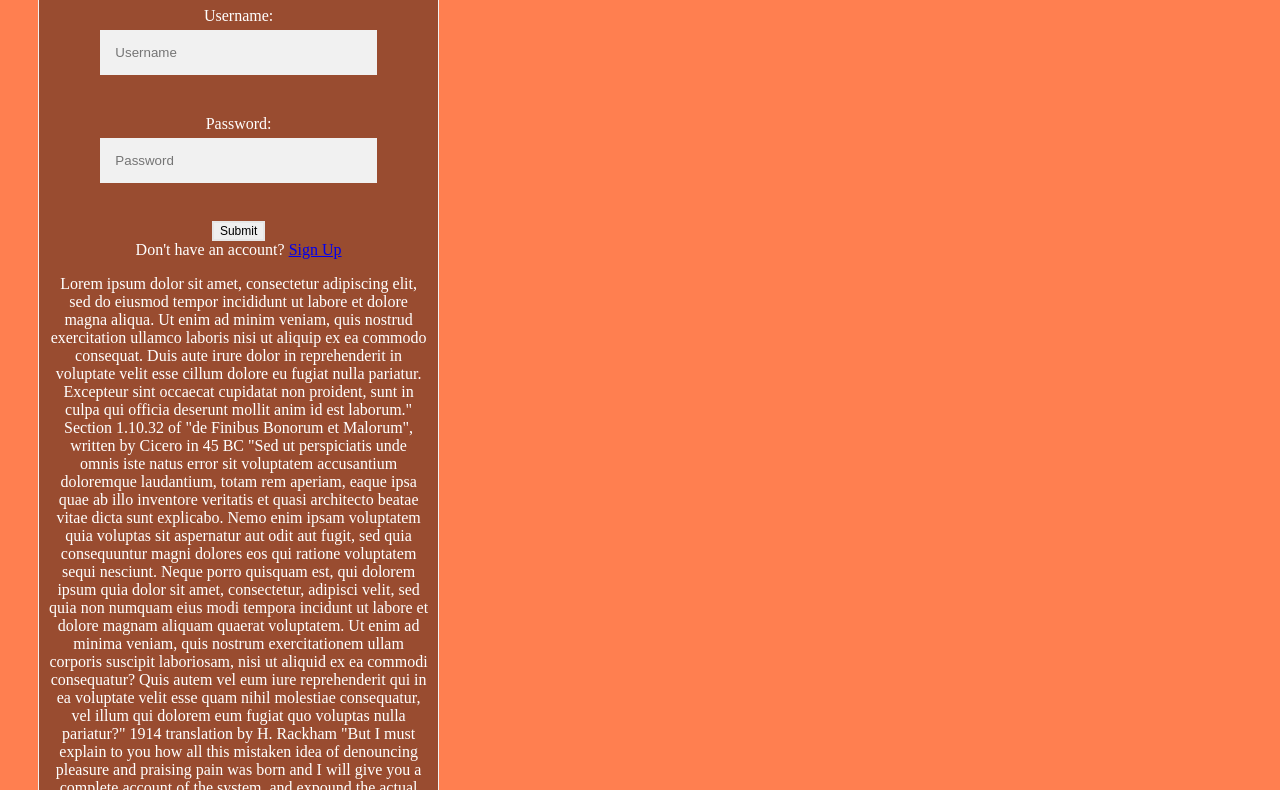
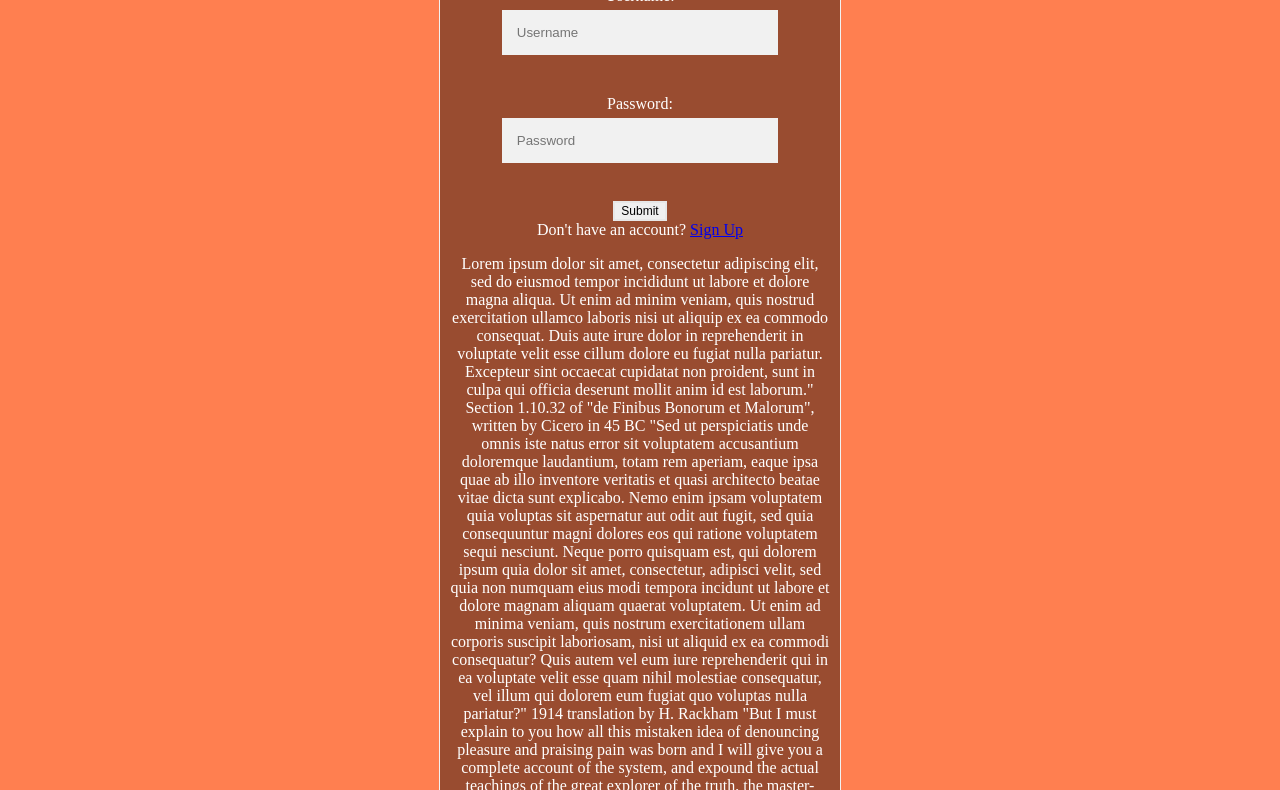
Before and after one commit to iyhui/PNGY, a website: page photoApp/public/login.html in a window 1280 px wide. Shown: the part 130-920 px from the top of the page. Drawn offline with Linux system fonts and the light colour scheme.

Commit message:
centered

```diff
--- a/photoApp/public/login.html
+++ b/photoApp/public/login.html
@@ -21,7 +21,7 @@
 
 
     <br />
-    <div class="grid-item bg-text center" style="margin: 20px 30px;">
+    <div class="grid-item bg-text center">
         <h1>Login</h1>
         <form id="form" onsubmit="return validateLength()">
             Username:
```
